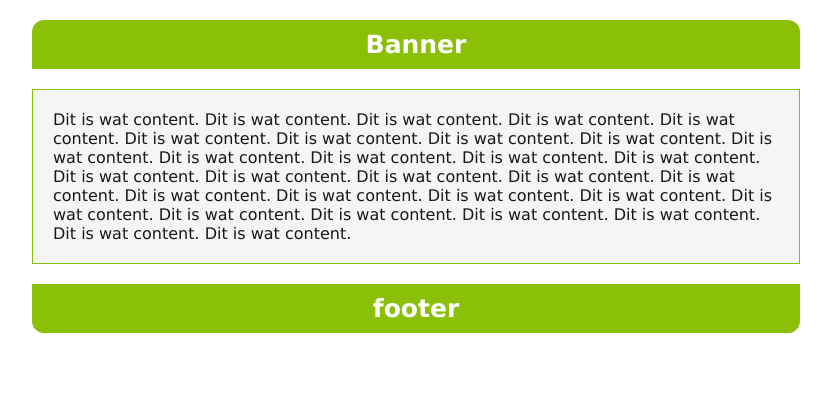
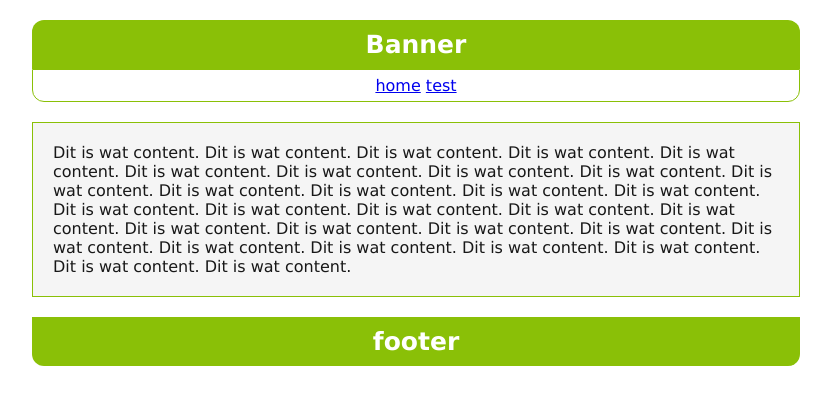
Before and after one commit to rra-am1b-2015/inlogregistratietutorialsite, a PHP site: page / in a window 1280 px wide. Shown: the top 405 px of the page, without its empty margins (224-1055 px from the left). Run offline with PHP 8.4, Linux system fonts and the light colour scheme.

Commit message:
optelling

```diff
--- a/css/style.css
+++ b/css/style.css
@@ -53,3 +53,12 @@ body
 	border-bottom-left-radius:12px;
 	border-bottom-right-radius:12px;
 }
+
+#link
+{
+	border:1px solid RGBA(138, 192, 7, 1);
+	padding:6px;
+	border-bottom-left-radius:12px;
+	border-bottom-right-radius:12px;
+	text-align:center;
+}
--- a/index.php
+++ b/index.php
@@ -6,13 +6,20 @@
  <head>
 	<title>inlogregistratie - tutorialsite</title>
 	<link rel="stylesheet" type="text/css" href="css/style.css">
-	<!--<link rel="stylesheet" media="(max-width:800px)" type="text/css" href="css/style-mobile.css">-->
+	<link rel="stylesheet" media="(max-width:800px; )" type="text/css" href="css/style-mobile.css">
  </head>
  <body>
 	<div id="container">
 		<div id="banner">
 			Banner
 		</div>
+
+		<!--Maak hier een div voor de hyperlinks. Geef het divje een id="link"-->
+		<div id="link">
+			<a href="homepage.php">home</a>
+			<a href="test.php">test</a>
+		</div>
+
 		<div id="content">
 			Dit is wat content. Dit is wat content. Dit is wat content. Dit is wat content. Dit is wat content. Dit is wat content. Dit is wat content. Dit is wat content. Dit is wat content. Dit is wat content. Dit is wat content. Dit is wat content. Dit is wat content. Dit is wat content. Dit is wat content. Dit is wat content. Dit is wat content. Dit is wat content. Dit is wat content. Dit is wat content. Dit is wat content. Dit is wat content. Dit is wat content. Dit is wat content. Dit is wat content. Dit is wat content. Dit is wat content. Dit is wat content. Dit is wat content. Dit is wat content.
 		</div>
```
